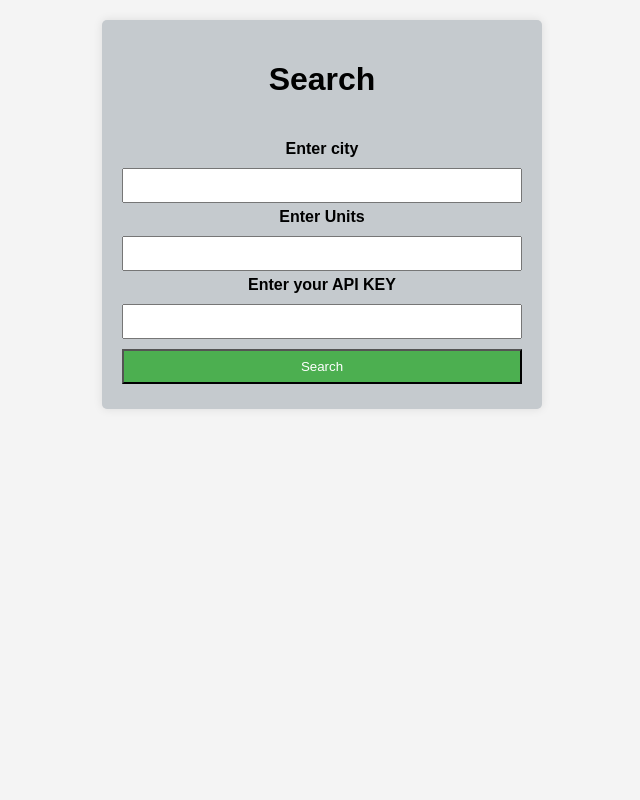
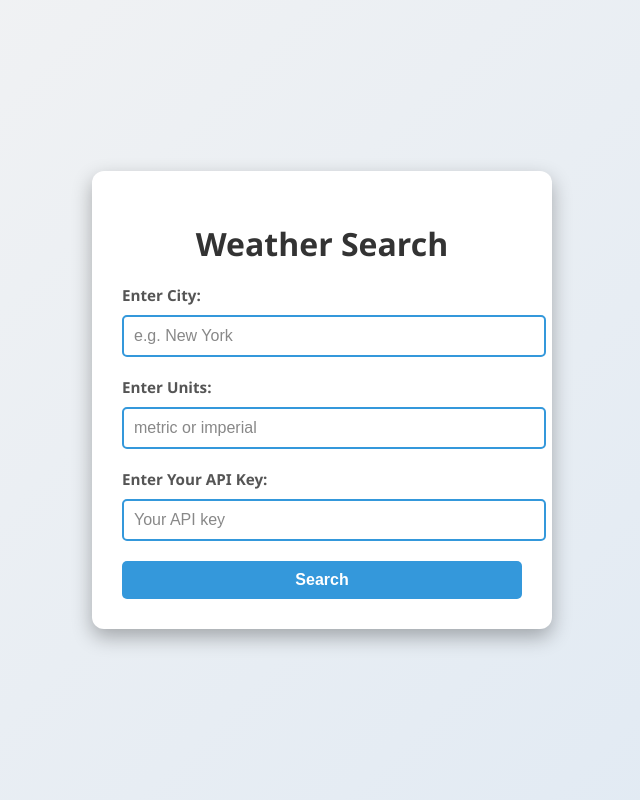
Before and after one commit to abuawaish/weather_app, a Flask app: page / in a window 1280 px wide. Shown: the whole page, without its empty margins (318-958 px from the left). Run offline with Flask 3, Linux system fonts and the light colour scheme.

Commit message:
little bit change in html file.

```diff
--- a/templates/index.html
+++ b/templates/index.html
@@ -3,87 +3,125 @@
 <head>
     <meta charset="UTF-8">
     <meta name="viewport" content="width=device-width, initial-scale=1.0">
-    <title>Search Page</title>
+    <title>Weather Search</title>
     <style>
         body {
-            font-family: Arial, sans-serif;
-            background-color: #f4f4f4;
+            font-family: 'Segoe UI', Tahoma, Geneva, Verdana, sans-serif;
+            background: linear-gradient(135deg, #f3f3f3 0%, #dfe9f3 100%);
             margin: 0;
             padding: 0;
+            display: flex;
+            justify-content: center;
+            align-items: center;
+            height: 100vh;
         }
 
         .content {
-            width: 80%;
+            background-color: #ffffff;
+            padding: 30px;
+            border-radius: 12px;
+            box-shadow: 0 8px 20px rgba(0, 0, 0, 0.3);
+            width: 100%;
             max-width: 400px;
-            margin: 20px auto;
-            background-color: #c5cace;
-            padding: 20px;
-            border-radius: 5px;
-            box-shadow: 0 0 10px rgba(0, 0, 0, 0.1);
+            text-align: center;
+            transition: transform 0.3s, box-shadow 0.3s;
+        }
+
+        .content:hover {
+            transform: translateY(-5px);
+            box-shadow: 0 12px 24px rgba(0, 0, 0, 0.4);
+        }
+
+        h1.title {
+            font-size: 2em;
+            color: #333;
+            margin-bottom: 20px;
             text-align: center;
         }
 
-        .title {
-            text-align: center;
+        form {
+            width: 100%;
+        }
+
+        label {
+            font-weight: 600;
+            margin-bottom: 10px;
+            display: block;
+            text-align: left;
+            color: #555;
+            font-size: 0.95em;
+        }
+
+        input[type="text"] {
+            width: 100%;
+            padding: 10px;
+            margin-bottom: 20px;
+            border: 2px solid #3498db;
+            border-radius: 5px;
+            font-size: 1em;
+            background-color: rgba(255, 255, 255, 0.9);
+            color: #333;
+            transition: border-color 0.3s, box-shadow 0.3s;
+        }
+
+        input[type="text"]:focus {
+            border-color: #2980b9;
+            box-shadow: 0 0 5px rgba(41, 128, 185, 0.5);
+            outline: none;
+        }
+
+        input[type="text"]::placeholder {
+            color: #888;
+        }
+
+        input[type="submit"] {
+            background-color: #3498db;
+            color: white;
+            padding: 10px;
+            border: none;
+            border-radius: 5px;
+            width: 100%;
+            cursor: pointer;
+            font-size: 1em;
+            font-weight: bold;
+            transition: background-color 0.3s ease;
+        }
+
+        input[type="submit"]:hover {
+            background-color: #2980b9;
         }
 
         .form {
             margin-top: 20px;
-            display: inline-block;
-            width: 100%;
-        }
-
-        label {
-            font-weight: bold;
-            display: block;
-            margin-bottom: 5px;
-        }
-
-        input[type="text"],
-        input[type="submit"] {
-            padding: 8px;
-            margin: 5px 0;
-            width: 100%;
-            box-sizing: border-box;
-        }
-
-        input[type="submit"] {
-            background-color: #4CAF50;
-            color: white;
-            cursor: pointer;
-        }
-
-        input[type="submit"]:hover {
-            background-color: #45a049;
         }
 
         @media (max-width: 400px) {
             .content {
-                width: 90%;
+                padding: 20px;
+            }
 
+            h1.title {
+                font-size: 1.5em;
             }
         }
-
     </style>
 </head>
 <body>
+
     <div class="content">
-        <h1 class="title">Search</h1>
-
+        <h1 class="title">Weather Search</h1>
         <div class="form">
             <form action="/weatherapp" method="POST">
-                <label for="city">Enter city</label>
-                <input type="text" name="city" id="city"><br>
-
-                <label for="units">Enter Units</label>
-                <input type="text" name="units" id="units"><br>
-
-                <label for="appid">Enter your API KEY</label>
-                <input type="text" name="appid" id="appid"><br>
-
+                <label for="city">Enter City:</label>
+                <input type="text" name="city" id="city" placeholder="e.g. New York" required>
+                <label for="units">Enter Units:</label>
+                <input type="text" name="units" id="units" placeholder="metric or imperial" required>
+                <label for="appid">Enter Your API Key:</label>
+                <input type="text" name="appid" id="appid" placeholder="Your API key" required>
                 <input type="submit" value="Search">
             </form>
         </div>
     </div>
+
 </body>
 </html>
```
